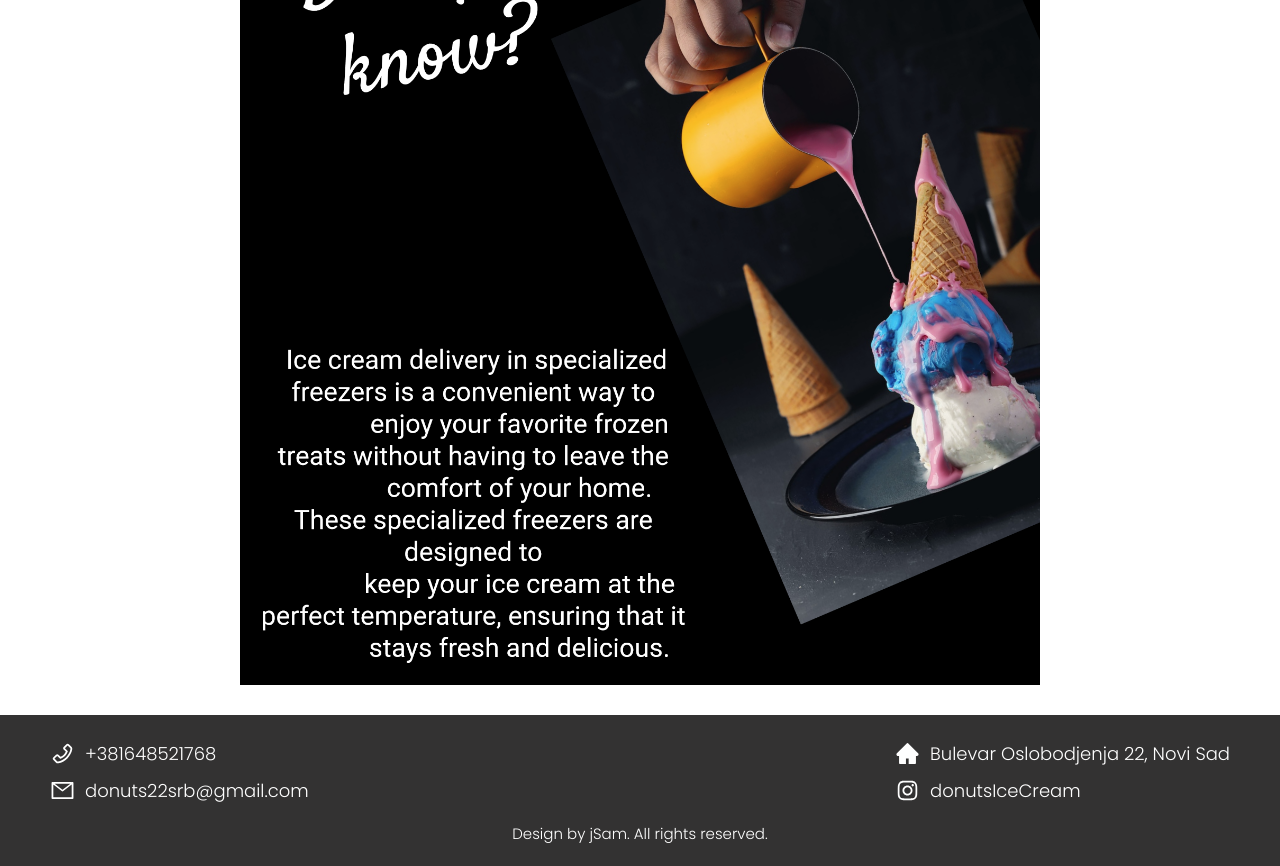
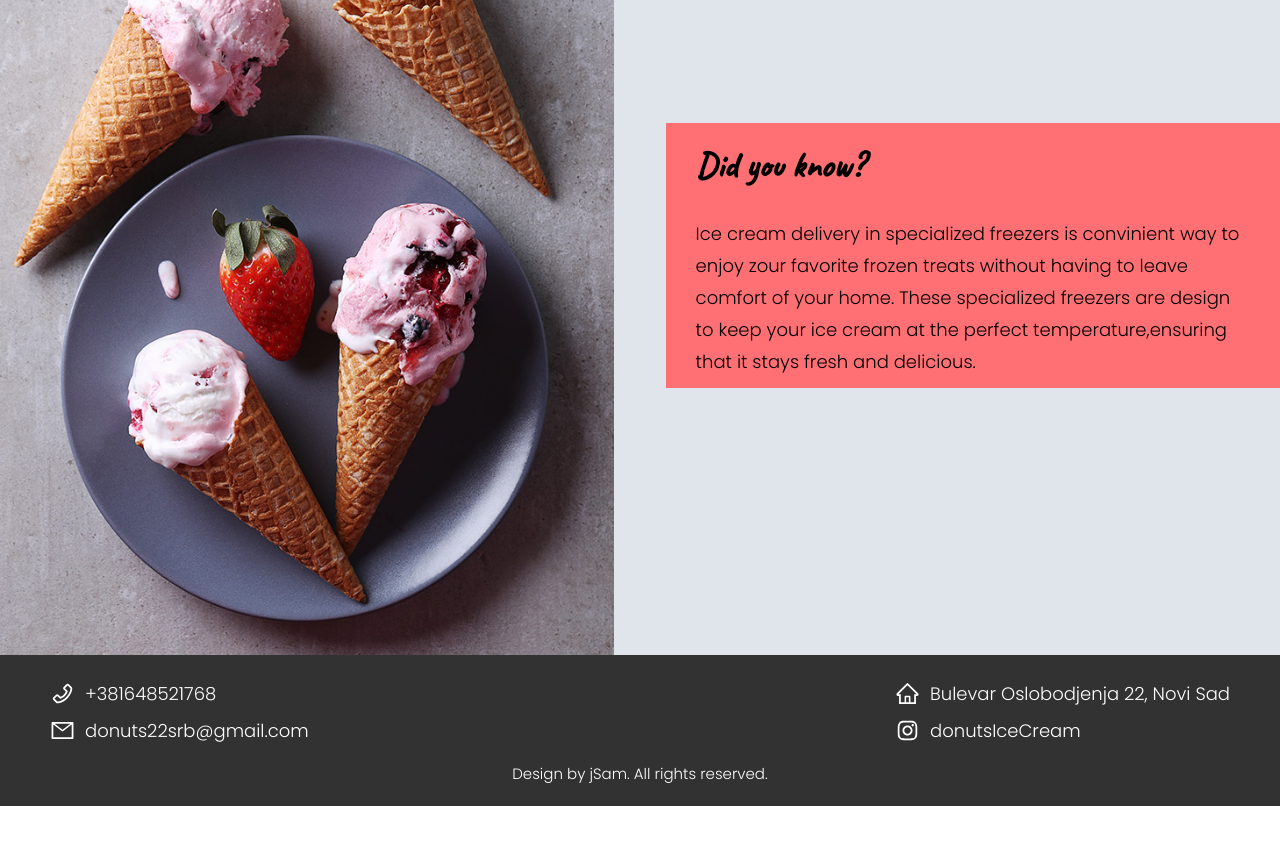
Before and after one commit to josama-eng/DonutsApp, a React (Create React App) app in the folder frontend/: page / in a window 1280 px wide. Shown: the part 1960-2826 px from the top of the page. After the commit the page ends 2766 px from the top, so only its background shows below. Built offline with nearby package versions, Linux system fonts and the light colour scheme; no server answers.

Commit message:
fixing styles

```diff
--- a/frontend/package.json
+++ b/frontend/package.json
@@ -5,6 +5,7 @@
   "dependencies": {
     "@material-ui/core": "^4.12.4",
     "@reduxjs/toolkit": "^1.9.3",
+    "@splidejs/react-splide": "^0.7.12",
     "@testing-library/jest-dom": "^5.16.5",
     "@testing-library/react": "^13.4.0",
     "@testing-library/user-event": "^13.5.0",
--- a/frontend/src/assets/sass/iceCream.scss
+++ b/frontend/src/assets/sass/iceCream.scss
@@ -2,10 +2,38 @@
 
 .iceCreamContainer {
   width: 100%;
-  height: 100vh;
-  margin: 30px 0;
-  background: url("../images/deliveryBck.png");
-  background-position: center;
-  background-size: contain;
-  background-repeat: no-repeat;
+  min-height: 100vh;
+  background: $bodyBck;
+  @include flex(flex, space-between, center, row, 0px, wrap);
+  @media screen and (max-width: 480px) {
+    flex-direction: column;
+    justify-content: center;
+  }
+  .left {
+    width: 48%;
+    height: 100vh;
+    background: url("../images/iceCream.jpg");
+    background-position: center;
+    background-size: cover;
+    background-repeat: no-repeat;
+    @media screen and (max-width: 480px) {
+      width: 100%;
+    }
+  }
+  .right {
+    width: 48%;
+    background: $homeTextColor;
+    @media screen and (max-width: 480px) {
+      width: 100%;
+    }
+    h2 {
+      font-size: 35px;
+      font-family: "Caveat", cursive;
+      padding: 20px 30px;
+    }
+    p {
+      line-height: 2rem;
+      padding: 10px 30px;
+    }
+  }
 }
--- a/frontend/src/assets/sass/setup/theme.scss
+++ b/frontend/src/assets/sass/setup/theme.scss
@@ -114,7 +114,6 @@ li {
   position: absolute;
   top: 0;
   left: 0;
-  padding: 10px 0;
   font-size: 16px;
   color: #fff;
   pointer-events: none;
--- a/frontend/src/components/footer/Footer.Component.js
+++ b/frontend/src/components/footer/Footer.Component.js
@@ -1,7 +1,7 @@
 import {
   AiOutlinePhone,
   AiOutlineMail,
-  AiFillHome,
+  AiOutlineHome,
   AiOutlineInstagram,
 } from "react-icons/ai";
 import { Link } from "react-router-dom";
@@ -28,7 +28,8 @@ const FooterComponent = () => {
         <div className="right">
           <p>
             <a href="" className="linkReset footerLink">
-              <AiFillHome className="icon" /> Bulevar Oslobodjenja 22, Novi Sad
+              <AiOutlineHome className="icon" /> Bulevar Oslobodjenja 22, Novi
+              Sad
             </a>
           </p>
           <p>
--- a/frontend/src/components/homePage/components/IceCreamComponent.js
+++ b/frontend/src/components/homePage/components/IceCreamComponent.js
@@ -1,5 +1,18 @@
 const IceCreamComponent = () => {
-  return <div className="iceCreamContainer"></div>;
+  return (
+    <div className="iceCreamContainer">
+      <div className="left"></div>
+      <div className="right">
+        <h2>Did you know?</h2>
+        <p>
+          Ice cream delivery in specialized freezers is convinient way to enjoy
+          zour favorite frozen treats without having to leave comfort of your
+          home. These specialized freezers are design to keep your ice cream at
+          the perfect temperature,ensuring that it stays fresh and delicious.
+        </p>
+      </div>
+    </div>
+  );
 };
 
 export default IceCreamComponent;
--- a/frontend/src/index.scss
+++ b/frontend/src/index.scss
@@ -1,4 +1,5 @@
 @import url("https://fonts.googleapis.com/css2?family=Poppins:wght@100;200;300;400;500;600&display=swap");
+@import url("https://fonts.googleapis.com/css2?family=Caveat:wght@500&display=swap");
 @import "../src/assets/sass/nav.scss";
 @import "../src/assets/sass/homePage.scss";
 @import "../src/assets/sass/register.scss";
```
Also changed, not shown: 1 other file (tests, documents, lock files or other folders).
